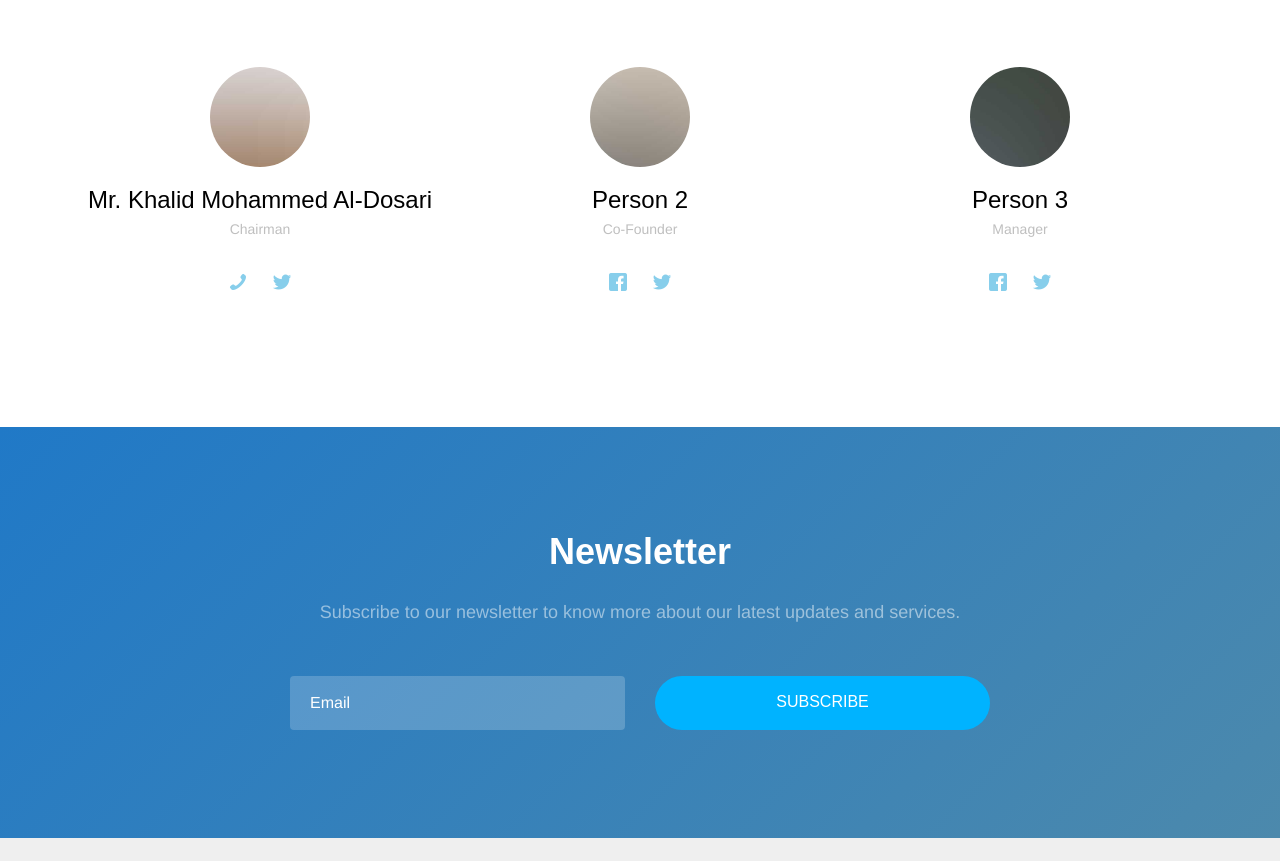
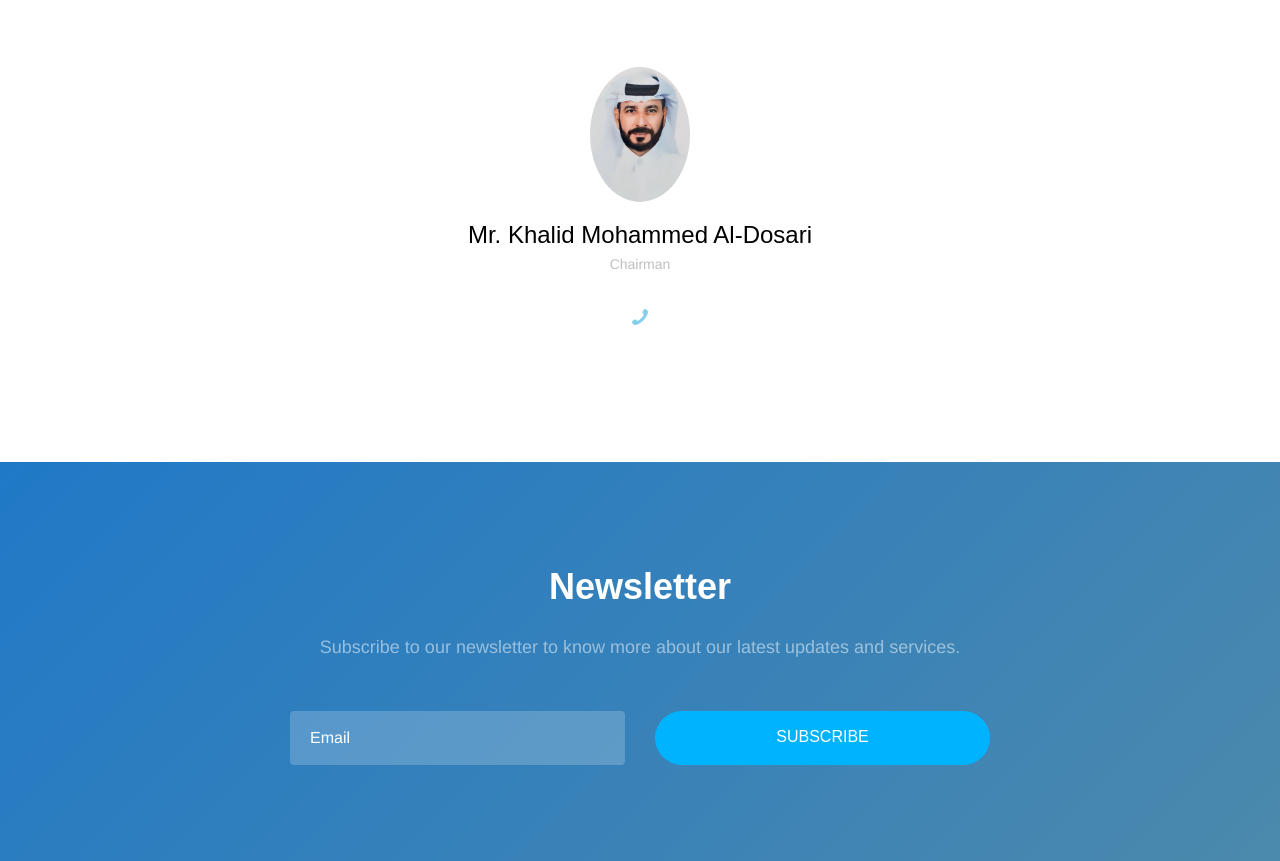
Before and after one commit to svz1/crystalpools3, a plain HTML site: page about.html in a window 1280 px wide. Shown: the part 1304-2165 px from the top of the page. Drawn offline with nearby package versions, Linux system fonts and the light colour scheme; files whose address does not match are found by name; a web font is replaced by a local one.

Commit message:
tuesday commit

```diff
--- a/about.html
+++ b/about.html
@@ -96,7 +96,7 @@
 				<div class="col-md-8 col-md-offset-2 text-center">
 					<div class="display-t">
 						<div class="display-tc animate-box" data-animate-effect="fadeIn">
-							<h1 style=" @import url('https://fonts.cdnfonts.com/css/futura-pt'); font-family: 'Futura PT', sans-serif;">Who We Are</h1>
+							<h1 style=" @import url('https://fonts.cdnfonts.com/css/futura-pt'); font-family: 'Futura PT', sans-serif; text-shadow: 2px 2px 4px rgba(0, 0, 0, 0.5);">Who We Are</h1>
 							<h2>Crafting Your Oasis, One Pool at a Time. <br> Welcome to Our World <a href="" target="_blank"></a></h2>
 						</div>
 					</div>
@@ -133,37 +133,35 @@
 			<div class="row">
 				<div class="col-md-4 col-sm-4 animate-box" data-animate-effect="fadeIn">
 					<div class="fh5co-staff">
-						<img src="images/person1.jpg" alt="Free HTML5 Templates by FreeHTML5.co">
-						<h3>Mr. Khalid Mohammed Al-Dosari
+						<img src="" alt="">
+						<h3>
 						</h3>
-						<strong class="role">Chairman</strong>
+						<strong class="role"></strong>
 						<ul class="fh5co-social-icons">
-							<li><a href="tel://97455027474"><i class="icon-phone"></i></a></li>
-							<li><a href="+97455027474"><i class="icon-twitter"></i></a></li>
+
 
 						</ul>
 					</div>
 				</div>
 				<div class="col-md-4 col-sm-4 animate-box" data-animate-effect="fadeIn">
 					<div class="fh5co-staff">
-						<img src="images/person2.jpg" alt="Free HTML5 Templates by FreeHTML5.co">
-						<h3>Person 2</h3>
-						<strong class="role">Co-Founder</strong>
+						<img src="images/chairman .jpg" alt="Free HTML5 Templates by FreeHTML5.co">
+						<h3>Mr. Khalid Mohammed Al-Dosari</h3>
+						<strong class="role">Chairman</strong>
 						<ul class="fh5co-social-icons">
-							<li><a href="#"><i class="icon-facebook"></i></a></li>
-							<li><a href="#"><i class="icon-twitter"></i></a></li>
+							<li><a href="tel://974 55027474"><i class="icon-phone"></i></a></li>
+
 
 						</ul>
 					</div>
 				</div>
 				<div class="col-md-4 col-sm-4 animate-box" data-animate-effect="fadeIn">
 					<div class="fh5co-staff">
-						<img src="images/person3.jpg" alt="Free HTML5 Templates by FreeHTML5.co">
-						<h3>Person 3 </h3>
-						<strong class="role">Manager</strong>
+						<img src="" alt="">
+						<h3> </h3>
+						<strong class="role"></strong>
 						<ul class="fh5co-social-icons">
-							<li><a href="#"><i class="icon-facebook"></i></a></li>
-							<li><a href="#"><i class="icon-twitter"></i></a></li>
+
 
 						</ul>
 					</div>
--- a/css/style.css
+++ b/css/style.css
@@ -312,7 +312,7 @@ h1, h2, h3, h4, h5, h6, figure {
   float: left;
   width: 100%;
 }
-.coverlay {
+.cooverlay {
   z-index: 0;
   position: absolute;
   bottom: 0;
@@ -401,6 +401,8 @@ h1, h2, h3, h4, h5, h6, figure {
 .fh5co-staff {
   text-align: center;
   margin-bottom: 30px;
+  margin-left: auto;
+  margin-right: auto;
 }
 .fh5co-staff img {
   width: 100px;
```
Also changed, not shown: contact.html (+2 -2 lines), index.html (+1 -0 lines), services.html (+2 -2 lines), images/chairman .jpg (added).
